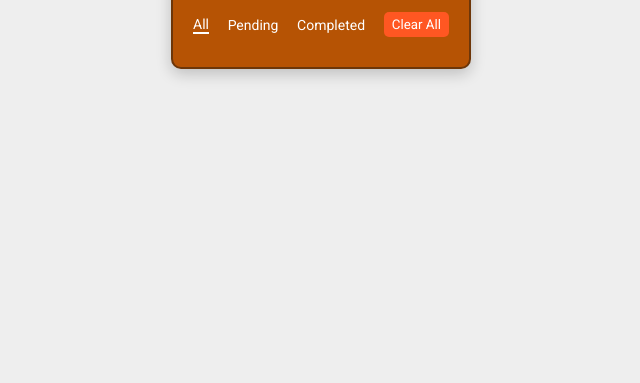
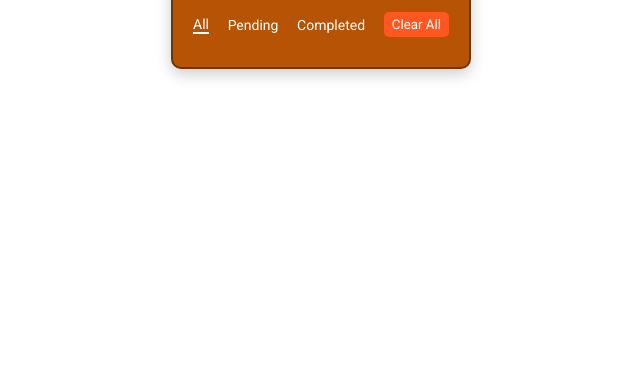
Before and after one commit to giselae1226/ToDoList_Widget, a plain HTML site: page index.html in a window 1280 px wide. Shown: the part 417-800 px from the top of the page, without its empty margins (319-959 px from the left). Drawn offline with Linux system fonts and the light colour scheme.

Commit message:
Update style.css

```diff
--- a/style.css
+++ b/style.css
@@ -6,7 +6,7 @@
 }
 
 body {
-  background: #eee;
+  background: transparent;
   display: flex;
   justify-content: center;
   align-items: center;
```
